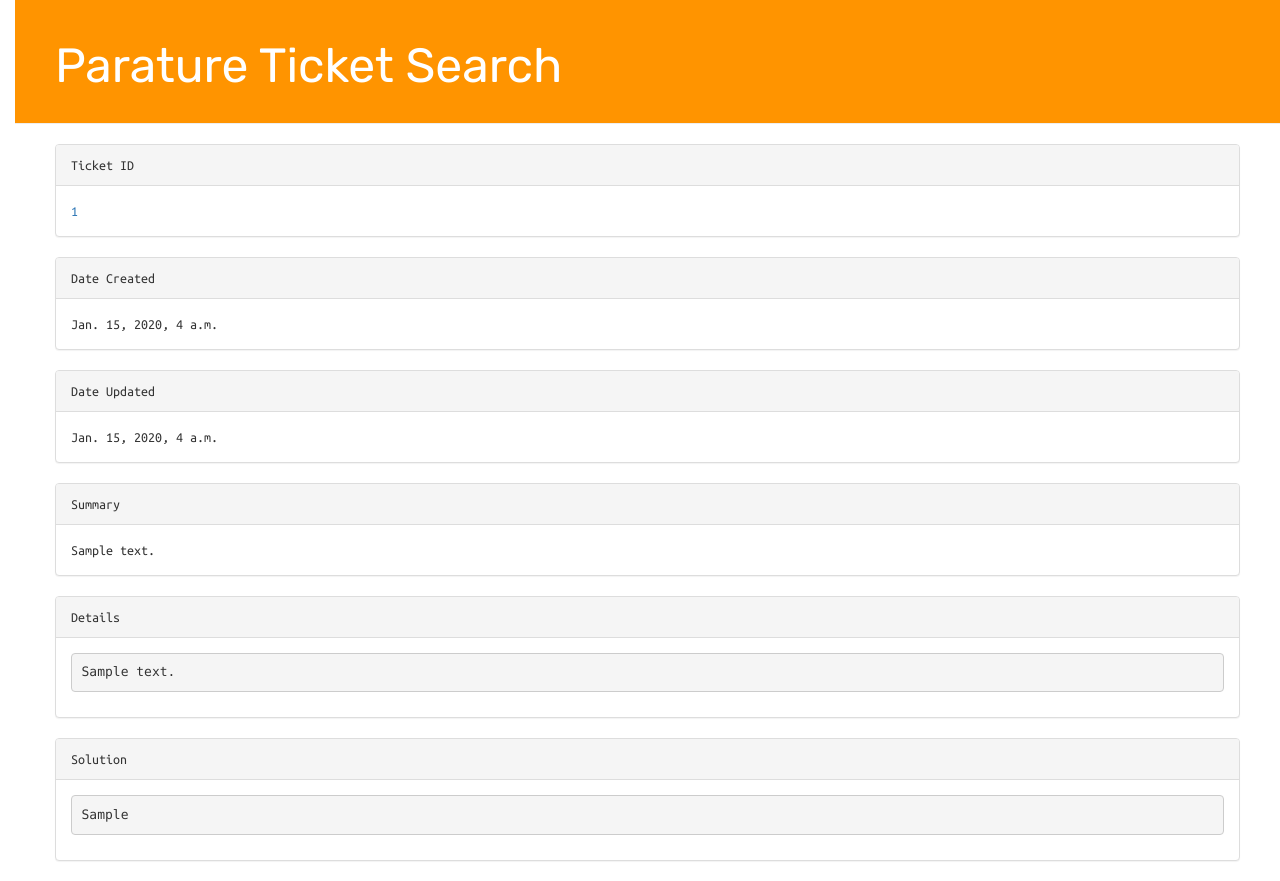
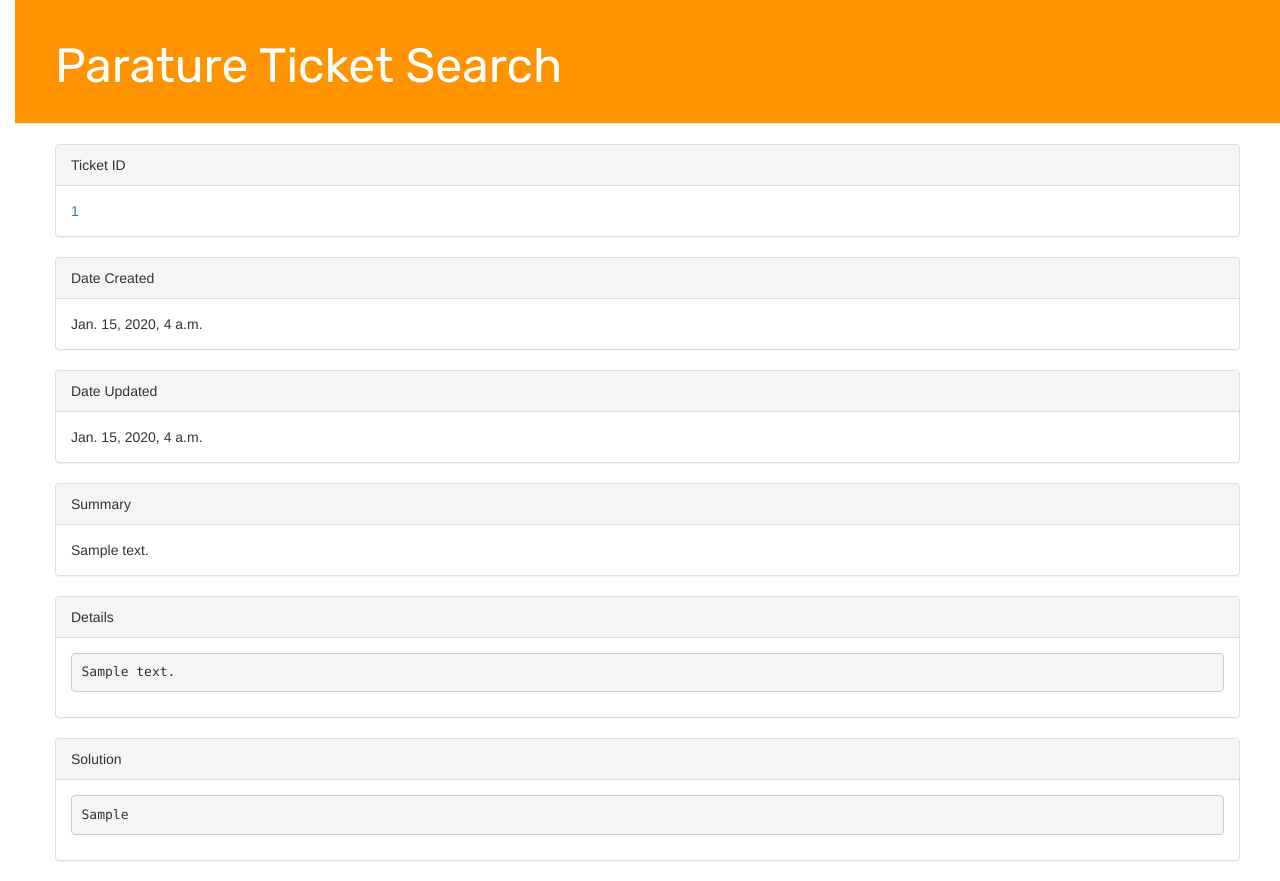
Before and after one commit to lovingawareness/parature-search, a Django app: page /ticket/1/ in a window 1280 px wide. Run offline with Django 3.2, Linux system fonts and the light colour scheme; tables that the repository leaves empty hold one stand-in row (values such as "Sample post"); some libraries are stand-ins or nearby versions.

Commit message:
Remove weird fixed width format font from body.

```diff
--- a/parature/static/css/parature.css
+++ b/parature/static/css/parature.css
@@ -1,7 +1,3 @@
-body {
-    font-family: 'Ubuntu Mono', sans-serif;
-}
-
 h1, h2, h3, h4 {
     font-family: 'Rubik';
 }
--- a/parature/templates/parature/base.html
+++ b/parature/templates/parature/base.html
@@ -4,7 +4,7 @@
         <title>Parature Ticket Search</title>
         <link rel="stylesheet" href="//maxcdn.bootstrapcdn.com/bootstrap/3.2.0/css/bootstrap.min.css">
         <link rel="stylesheet" href="{% static 'css/parature.css' %}">
-        <link href="https://fonts.googleapis.com/css?family=Rubik|Ubuntu+Mono" rel="stylesheet">
+        <link href="https://fonts.googleapis.com/css?family=Rubik" rel="stylesheet">
         <link rel="stylesheet" href="//cdn.datatables.net/1.10.16/css/jquery.dataTables.min.css">
         <script src="https://cdnjs.cloudflare.com/ajax/libs/jquery/3.2.1/jquery.js"></script>
         <script src="//cdn.datatables.net/1.10.16/js/jquery.dataTables.min.js"></script>
--- a/static/css/parature.css
+++ b/static/css/parature.css
@@ -1,7 +1,3 @@
-body {
-    font-family: 'Ubuntu Mono', sans-serif;
-}
-
 h1, h2, h3, h4 {
     font-family: 'Rubik';
 }
```
